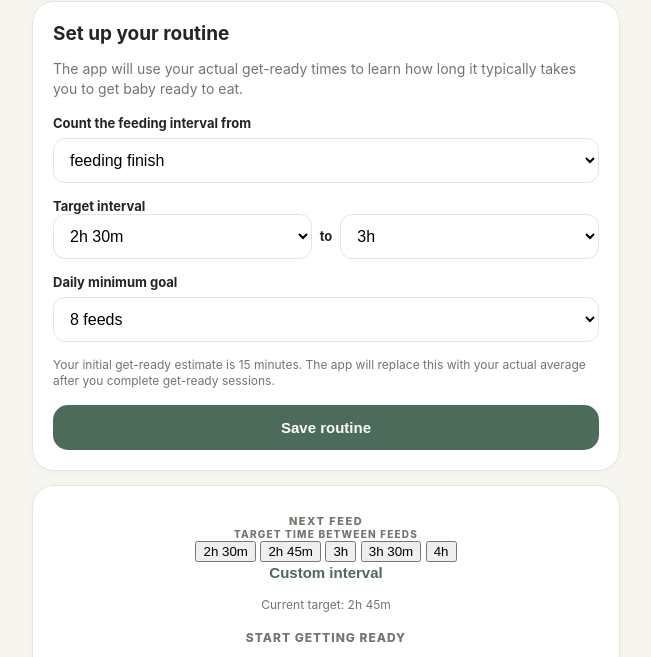
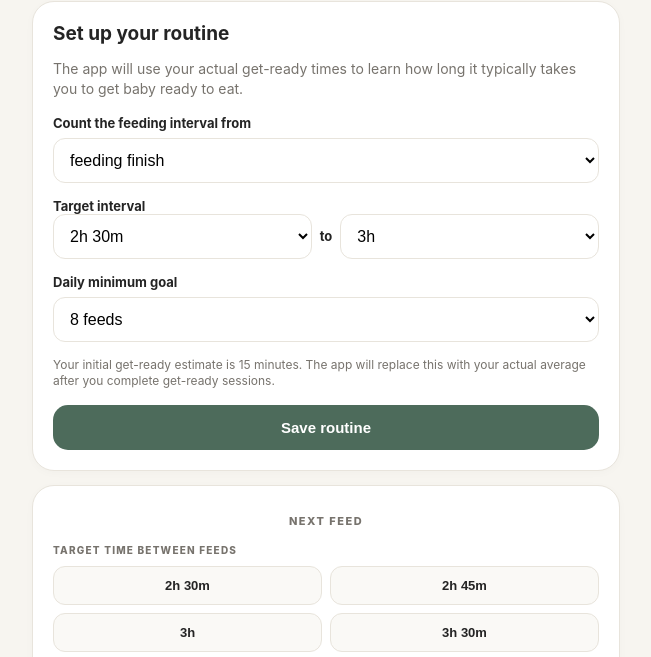
Before and after one commit to contfitz-codes/next-feed, a plain HTML site: page index.html in a window 1280 px wide. Shown: the part 104-761 px from the top of the page, without its empty margins (314-965 px from the left). Drawn offline with Linux system fonts and the light colour scheme.

Commit message:
Update style.css - dynamic interval entry
adding dynamic interval entry between feedings

```diff
--- a/style.css
+++ b/style.css
@@ -427,3 +427,54 @@ input {
   padding: 0;
   cursor: pointer;
 }
+
+.interval-picker {
+  margin: 16px 0 20px;
+  text-align: left;
+}
+
+.interval-buttons {
+  display: grid;
+  grid-template-columns:
+    repeat(2, minmax(0, 1fr));
+  gap: 8px;
+  margin-top: 10px;
+}
+
+.interval-option {
+  border: 1px solid var(--line);
+  background: #faf9f6;
+  color: var(--text);
+  border-radius: 12px;
+  padding: 11px 8px;
+  font-size: 13px;
+  font-weight: 800;
+  cursor: pointer;
+}
+
+.interval-option.selected {
+  background: var(--accent);
+  color: #fff;
+  border-color: var(--accent);
+}
+
+.custom-interval-btn {
+  margin-top: 10px;
+  padding: 0;
+}
+
+.custom-interval-fields {
+  display: grid;
+  grid-template-columns: 1fr 1fr;
+  gap: 8px;
+  align-items: end;
+  margin-top: 10px;
+}
+
+.custom-interval-fields .secondary {
+  grid-column: 1 / -1;
+}
+
+.interval-summary {
+  margin-top: 10px;
+}
```
